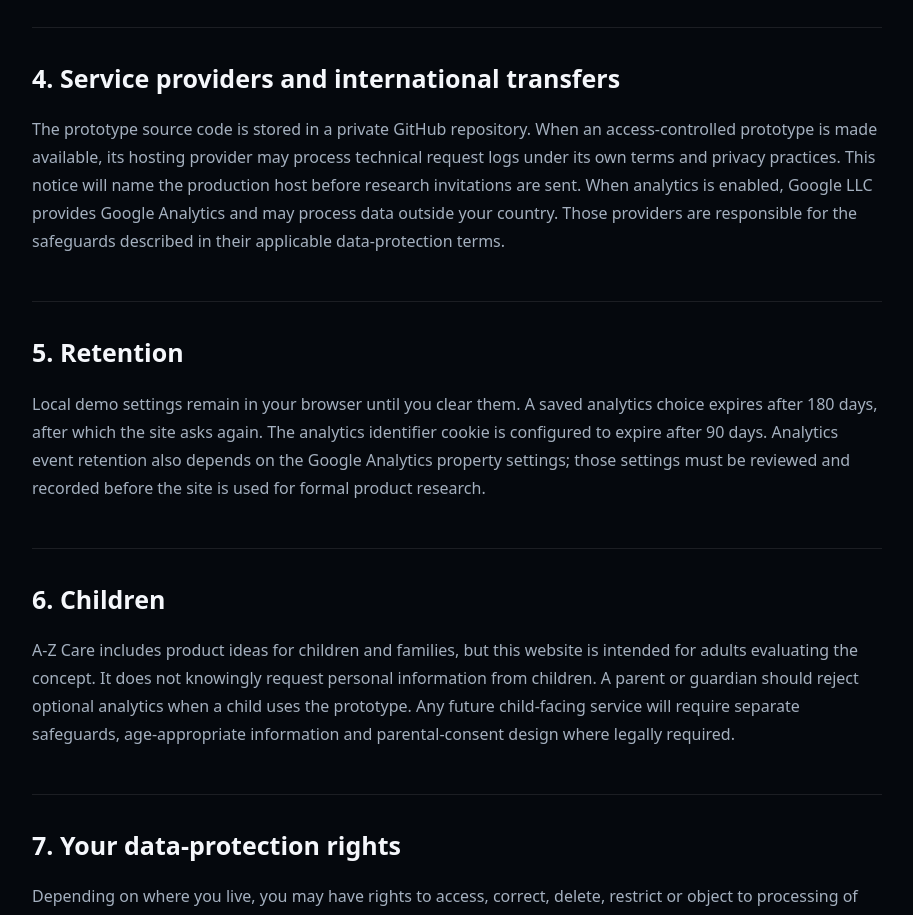
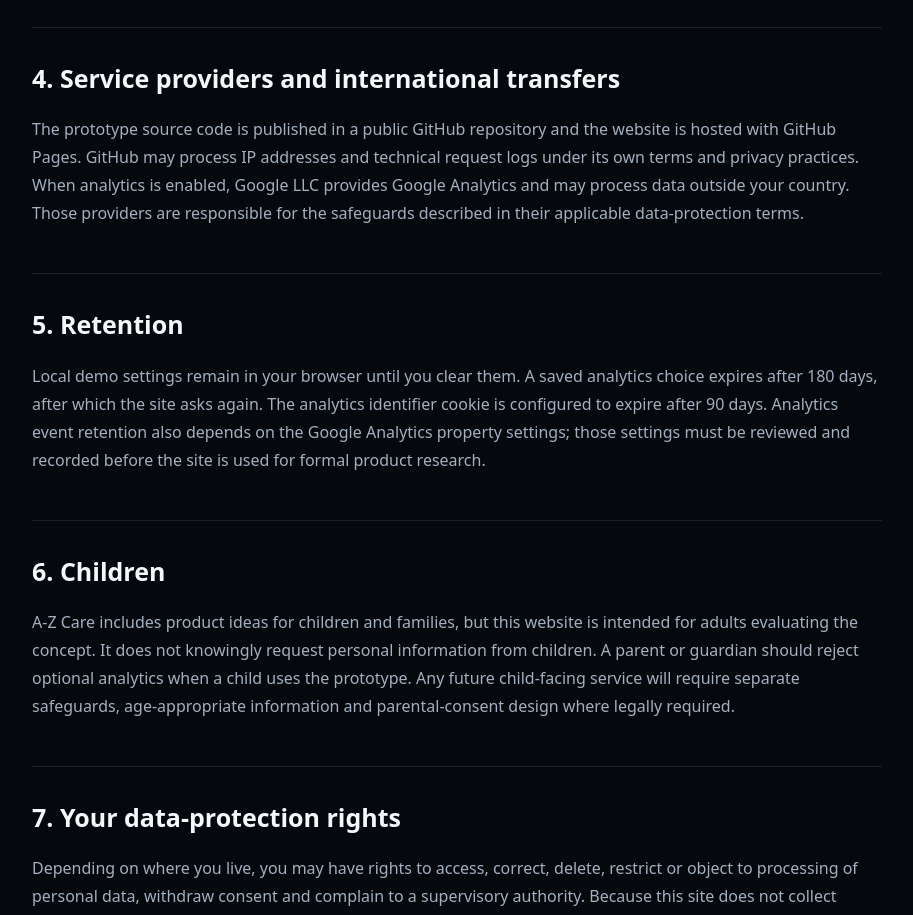
Before and after one commit to a-zcare/a-zcare.github.io, a website: page privacy.html in a window 1280 px wide. Shown: the part 1647-2562 px from the top of the page, without its empty margins (183-1096 px from the left). Drawn offline with Linux system fonts and the light colour scheme.

Commit message:
Document public access and hosting
Align the README and Privacy Policy with the public repository and GitHub Pages deployment.

```diff
--- a/privacy.html
+++ b/privacy.html
@@ -106,13 +106,11 @@
         <section>
           <h2>4. Service providers and international transfers</h2>
           <p>
-            The prototype source code is stored in a private GitHub repository. When an
-            access-controlled prototype is made available, its hosting provider may process
-            technical request logs under its own terms and privacy practices. This notice will name
-            the production host before research invitations are sent. When analytics is enabled,
-            Google LLC provides Google Analytics and may process data outside your country. Those
-            providers are responsible for the safeguards described in their applicable
-            data-protection terms.
+            The prototype source code is published in a public GitHub repository and the website is
+            hosted with GitHub Pages. GitHub may process IP addresses and technical request logs
+            under its own terms and privacy practices. When analytics is enabled, Google LLC
+            provides Google Analytics and may process data outside your country. Those providers are
+            responsible for the safeguards described in their applicable data-protection terms.
           </p>
         </section>
 
```
Also changed, not shown: README.md.
